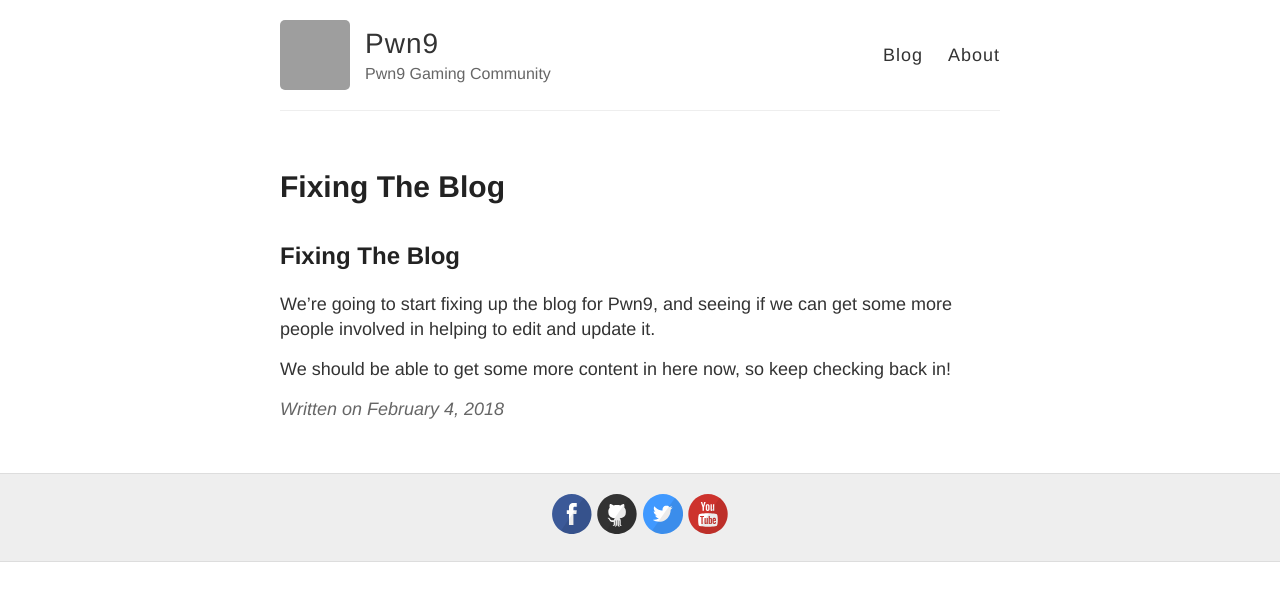
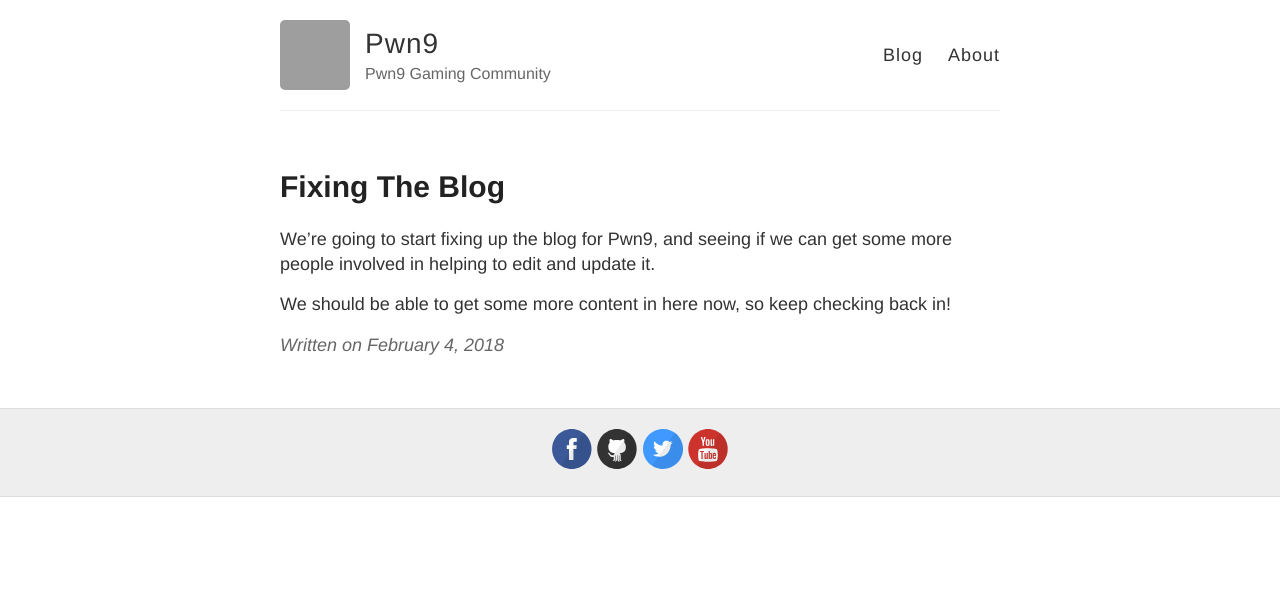
Before and after one commit to Pwn9/blog-pwn9-com.github.io, a Jekyll site: the page built from _posts/2018-02-04-fixing-the-blog.md, in a window 1280 px wide. Shown: the top 601 px of the page. Built offline with Jekyll 4.4.1, drawn with Linux system fonts in a browser that asks for light colours; grey boxes are pictures that could not be loaded.

Commit message:
no need for an h2 at the top.

```diff
--- a/_posts/2018-02-04-fixing-the-blog.md
+++ b/_posts/2018-02-04-fixing-the-blog.md
@@ -2,8 +2,6 @@
 published: true
 layout: post
 ---
-## Fixing The Blog
-
 We're going to start fixing up the blog for Pwn9, and seeing if we can get some more people involved in helping to edit and update it.
 
 We should be able to get some more content in here now, so keep checking back in!
```
